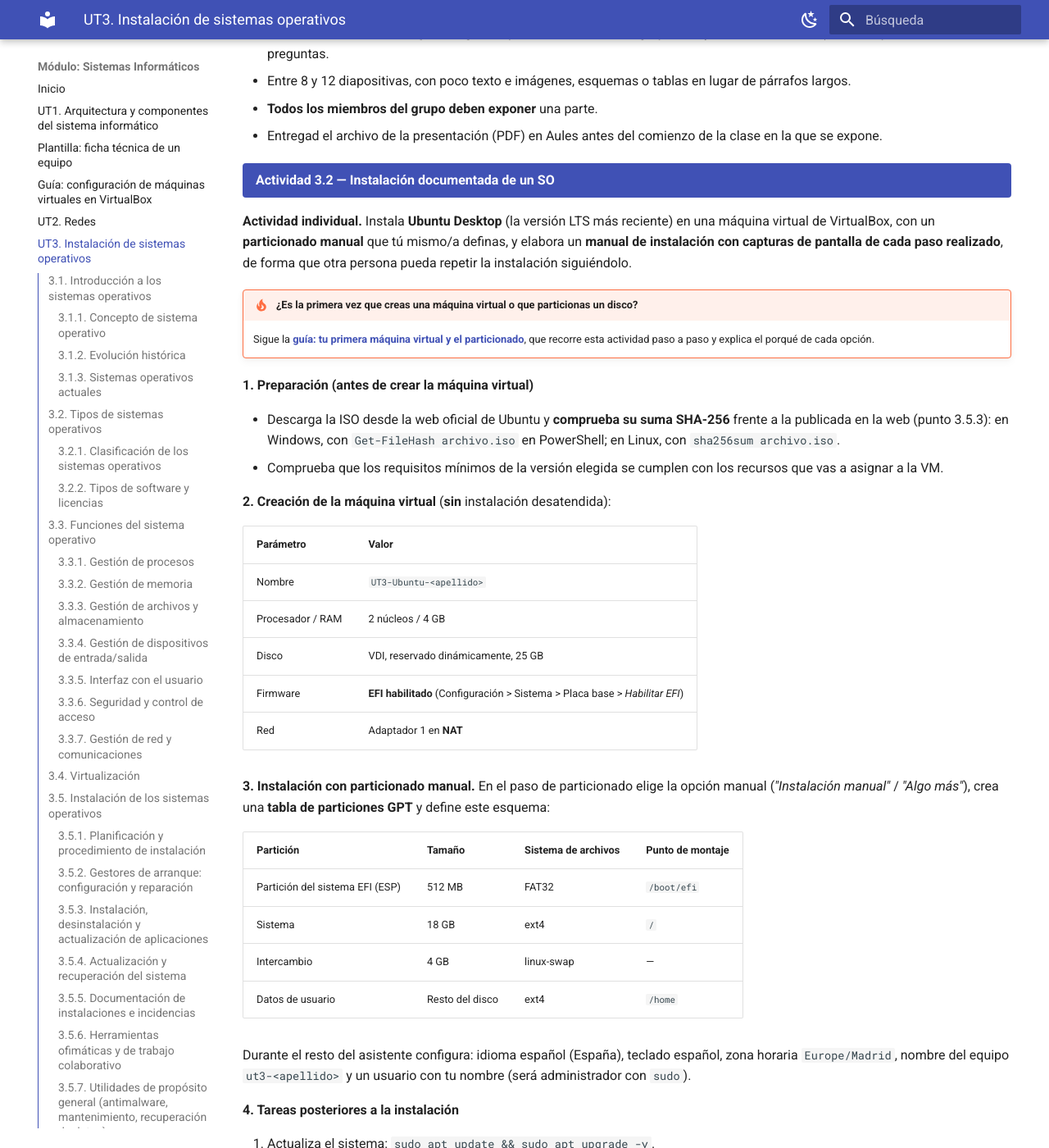
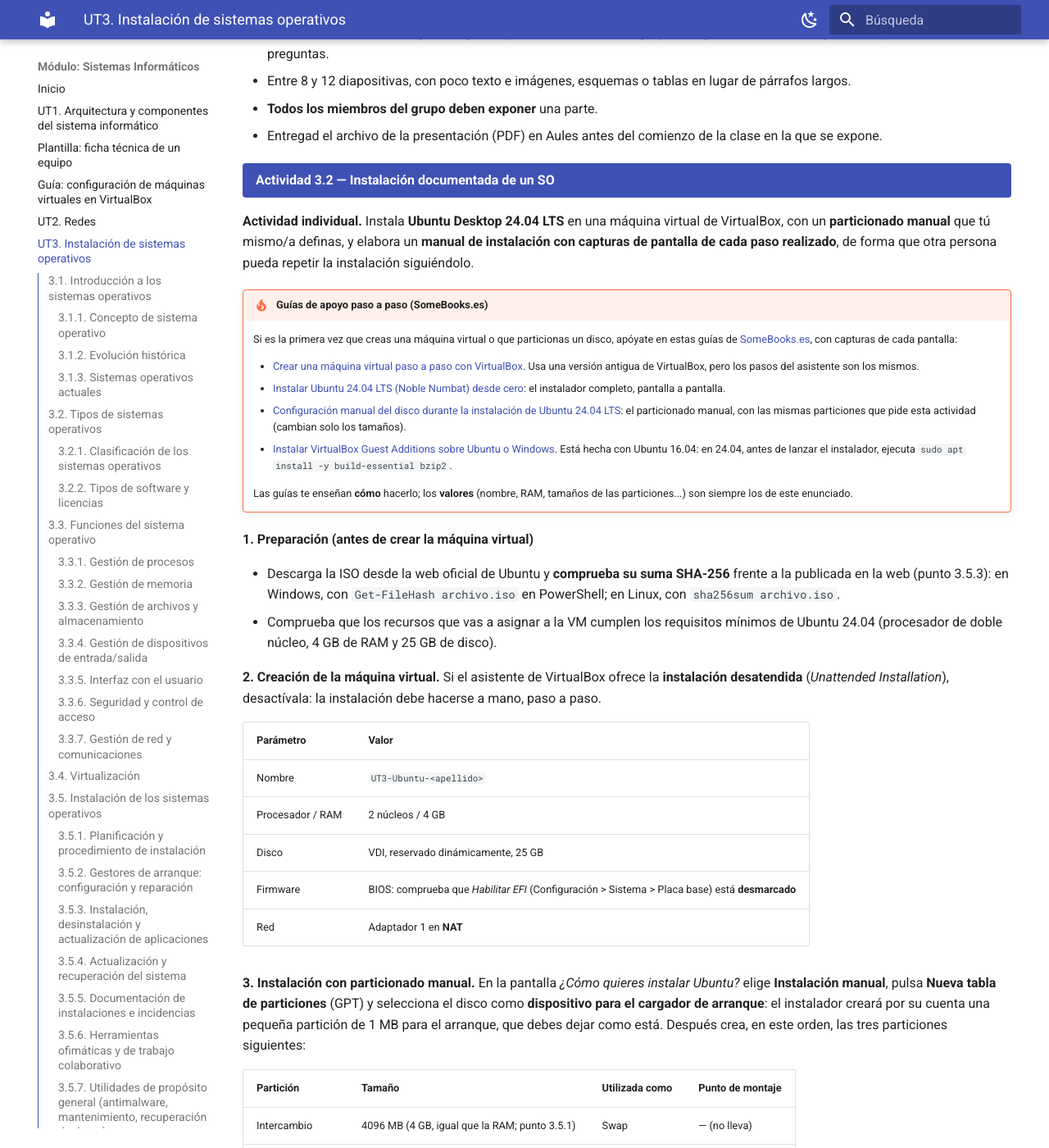
Before and after one commit to angelabserrano/sistemas-informaticos, an MkDocs documentation site: the page built from docs/ut3.md, in a window 1280 px wide and 1400 px high, scrolled down 21098 px. Shown: the whole window at 82% size. Built offline with MkDocs 1.6.1 and Material for MkDocs 9.7.7, drawn with Linux system fonts in a browser that asks for light colours; some of the changed text lies outside the part shown.

Commit message:
UT3: fija Ubuntu 24.04 en la Actividad 3.2 y sustituye la guía propia por guías de SomeBooks.es
Co-Authored-By: Claude Opus 5.5 <noreply@anthropic.com>
Claude-Session: https://claude.ai/code/session_01G23AmcSrbXXK4UvazEDZrZ

```diff
--- a/docs/ut3.md
+++ b/docs/ut3.md
@@ -537,41 +537,49 @@ Las **suites ofimáticas** agrupan aplicaciones para las tareas más comunes en
 **Actividad 3.2 — Instalación documentada de un SO**
 {: .actividad-titulo}
 
-**Actividad individual.** Instala **Ubuntu Desktop** (la versión LTS más reciente) en una máquina virtual de VirtualBox, con un **particionado manual** que tú mismo/a definas, y elabora un **manual de instalación con capturas de pantalla de cada paso realizado**, de forma que otra persona pueda repetir la instalación siguiéndolo.
+**Actividad individual.** Instala **Ubuntu Desktop 24.04 LTS** en una máquina virtual de VirtualBox, con un **particionado manual** que tú mismo/a definas, y elabora un **manual de instalación con capturas de pantalla de cada paso realizado**, de forma que otra persona pueda repetir la instalación siguiéndolo.
 
-!!! tip "¿Es la primera vez que creas una máquina virtual o que particionas un disco?"
-    Sigue la **[guía: tu primera máquina virtual y el particionado](guia-instalacion-ubuntu.md)**, que recorre esta actividad paso a paso y explica el porqué de cada opción.
+!!! tip "Guías de apoyo paso a paso (SomeBooks.es)"
+    Si es la primera vez que creas una máquina virtual o que particionas un disco, apóyate en estas guías de [SomeBooks.es](https://somebooks.es/), con capturas de cada pantalla:
+
+    - [Crear una máquina virtual paso a paso con VirtualBox](https://somebooks.es/crear-una-maquina-virtual-paso-paso-virtualbox/). Usa una versión antigua de VirtualBox, pero los pasos del asistente son los mismos.
+    - [Instalar Ubuntu 24.04 LTS (Noble Numbat) desde cero](https://somebooks.es/instalar-ubuntu-24-04-lts-noble-numbat-desde-cero/): el instalador completo, pantalla a pantalla.
+    - [Configuración manual del disco durante la instalación de Ubuntu 24.04 LTS](https://somebooks.es/configuracion-manual-del-disco-durante-la-instalacion-de-ubuntu-24-04-lts-noble-numbat/): el particionado manual, con las mismas particiones que pide esta actividad (cambian solo los tamaños).
+    - [Instalar VirtualBox Guest Additions sobre Ubuntu o Windows](https://somebooks.es/instalar-virtualbox-guest-additions-sobre-ubuntu-o-windows/). Está hecha con Ubuntu 16.04: en 24.04, antes de lanzar el instalador, ejecuta `sudo apt install -y build-essential bzip2`.
+
+    Las guías te enseñan **cómo** hacerlo; los **valores** (nombre, RAM, tamaños de las particiones...) son siempre los de este enunciado.
 
 **1. Preparación (antes de crear la máquina virtual)**
 
 - Descarga la ISO desde la web oficial de Ubuntu y **comprueba su suma SHA-256** frente a la publicada en la web (punto 3.5.3): en Windows, con `Get-FileHash archivo.iso` en PowerShell; en Linux, con `sha256sum archivo.iso`.
-- Comprueba que los requisitos mínimos de la versión elegida se cumplen con los recursos que vas a asignar a la VM.
+- Comprueba que los recursos que vas a asignar a la VM cumplen los requisitos mínimos de Ubuntu 24.04 (procesador de doble núcleo, 4 GB de RAM y 25 GB de disco).
 
-**2. Creación de la máquina virtual** (**sin** instalación desatendida):
+**2. Creación de la máquina virtual.** Si el asistente de VirtualBox ofrece la **instalación desatendida** (*Unattended Installation*), desactívala: la instalación debe hacerse a mano, paso a paso.
 
 | Parámetro | Valor |
 | --- | --- |
 | Nombre | `UT3-Ubuntu-<apellido>` |
 | Procesador / RAM | 2 núcleos / 4 GB |
 | Disco | VDI, reservado dinámicamente, 25 GB |
-| Firmware | **EFI habilitado** (Configuración > Sistema > Placa base > *Habilitar EFI*) |
+| Firmware | BIOS: comprueba que *Habilitar EFI* (Configuración > Sistema > Placa base) está **desmarcado** |
 | Red | Adaptador 1 en **NAT** |
 
-**3. Instalación con particionado manual.** En el paso de particionado elige la opción manual (*"Instalación manual"* / *"Algo más"*), crea una **tabla de particiones GPT** y define este esquema:
+**3. Instalación con particionado manual.** En la pantalla *¿Cómo quieres instalar Ubuntu?* elige **Instalación manual**, pulsa **Nueva tabla de particiones** (GPT) y selecciona el disco como **dispositivo para el cargador de arranque**: el instalador creará por su cuenta una pequeña partición de 1 MB para el arranque, que debes dejar como está. Después crea, en este orden, las tres particiones siguientes:
 
-| Partición | Tamaño | Sistema de archivos | Punto de montaje |
+| Partición | Tamaño | Utilizada como | Punto de montaje |
 | --- | --- | --- | --- |
-| Partición del sistema EFI (ESP) | 512 MB | FAT32 | `/boot/efi` |
-| Sistema | 18 GB | ext4 | `/` |
-| Intercambio | 4 GB | linux-swap | — |
-| Datos de usuario | Resto del disco | ext4 | `/home` |
+| Intercambio | 4096 MB (4 GB, igual que la RAM; punto 3.5.1) | Swap | — (no lleva) |
+| Sistema | 18432 MB (18 GB) | Ext4 | `/` |
+| Datos de usuario | Todo el espacio restante (valor por defecto) | Ext4 | `/home` |
+
+Antes de pulsar **Siguiente**, revisa la tabla final y haz la captura: hasta que no continúas con la instalación, ningún cambio se escribe en el disco y puedes corregir lo que haga falta.
 
 Durante el resto del asistente configura: idioma español (España), teclado español, zona horaria `Europe/Madrid`, nombre del equipo `ut3-<apellido>` y un usuario con tu nombre (será administrador con `sudo`).
 
 **4. Tareas posteriores a la instalación**
 
 1. Actualiza el sistema: `sudo apt update && sudo apt upgrade -y`.
-2. Instala las **Guest Additions** (Dispositivos > Insertar imagen de CD de las Guest Additions) y comprueba que la pantalla se ajusta al tamaño de la ventana.
+2. Instala las **Guest Additions** (primero `sudo apt install -y build-essential bzip2`; después, Dispositivos > Insertar imagen de CD de las Guest Additions) y comprueba que la pantalla se ajusta al tamaño de la ventana.
 3. Instala una aplicación desde el gestor de paquetes (por ejemplo, `sudo apt install htop`) y comprueba que funciona.
 4. Toma una **instantánea** llamada `Instalación limpia` (la reutilizarás en la Actividad 3.4).
 
@@ -579,9 +587,8 @@ Durante el resto del asistente configura: idioma español (España), teclado esp
 
 | Comando | Qué debe demostrar |
 | --- | --- |
-| `lsblk -f` | Que las cuatro particiones existen con el tamaño y sistema de archivos planificados |
+| `lsblk -f` | Que las particiones existen con el tamaño, sistema de archivos y punto de montaje planificados |
 | `swapon --show` y `free -h` | Que la swap está activa y la RAM asignada es la correcta |
-| `ls /sys/firmware/efi` | Que el sistema ha arrancado en modo UEFI (si el directorio no existe, arrancó en BIOS) |
 | `hostnamectl` | El nombre del equipo y la versión del sistema instalada |
 | `ip a` y `ping -c 3 www.google.es` | Que la VM tiene IP y salida a Internet |
 
@@ -597,7 +604,7 @@ Durante el resto del asistente configura: idioma español (España), teclado esp
     Captura cada pantalla en el momento en que la ves, no al final: hay pasos del instalador (como el particionado) que no se pueden volver a ver sin reinstalar. En VirtualBox puedes usar **Ver > Tomar captura de pantalla** (tecla Anfitrión + E).
 
 !!! note "Qué se valora"
-    - Que el resultado coincida con lo pedido: firmware EFI, tabla GPT, esquema de particiones, nombre del equipo y usuario.
+    - Que el resultado coincida con lo pedido: tabla GPT, esquema de particiones, nombre del equipo y usuario.
     - Que las verificaciones estén presentes **y explicadas**, no solo pegadas.
     - Que el manual esté completo (ningún paso sin su captura), ordenado y sea reproducible por otra persona (punto 3.5.5).
     - Que las incidencias se documenten con descripción, prioridad, acciones realizadas y estado.
--- a/mkdocs.yml
+++ b/mkdocs.yml
@@ -67,7 +67,6 @@ nav:
   - "Guía: configuración de máquinas virtuales en VirtualBox": guia-virtualbox.md
   - "UT2. Redes": ut2.md
   - "UT3. Instalación de sistemas operativos": ut3.md
-  - "Guía: tu primera máquina virtual y el particionado": guia-instalacion-ubuntu.md
   - "Plantilla: informe técnico de instalación": plantilla-informe-instalacion.md
   - "UT5. Administración de sistemas GNU/Linux": ut5.md
   - "UT6. Sistemas operativos en red": ut6.md
```
Also changed, not shown: docs/guia-instalacion-ubuntu.md (deleted, +0 -200 lines), docs/guia-virtualbox.md (+0 -3 lines), docs/img/ut3_particionado_actividad.svg (deleted).
